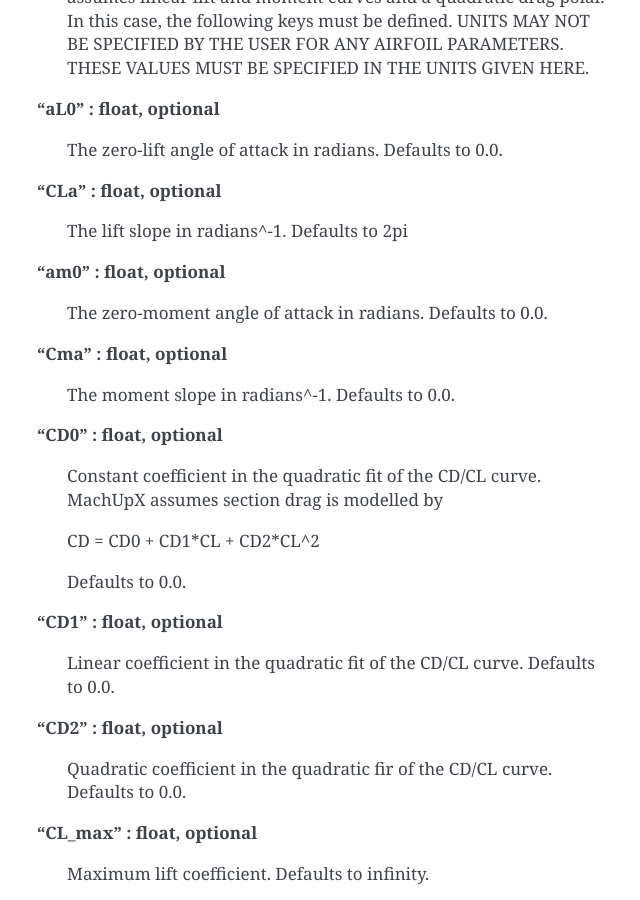
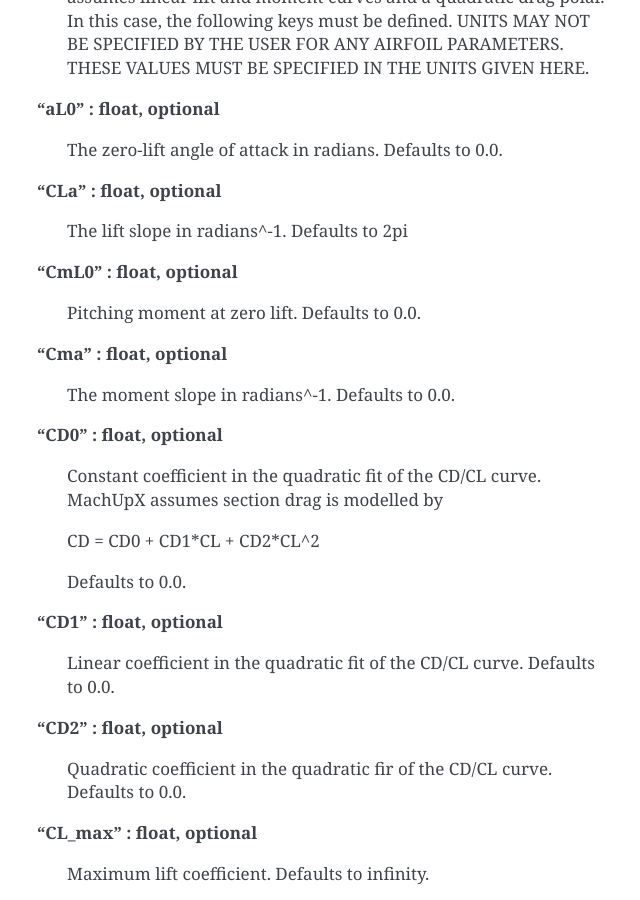
Before and after one commit to usuaero/MachUpX, a Sphinx documentation site: the page built from docs/source/creating_input_files.md, in a window 1280 px wide and 900 px high, scrolled down 17844 px. Shown: the whole window, without its empty margins (473-1113 px from the left). Built offline with Sphinx 7.4.7, drawn with Linux system fonts in a browser that asks for light colours; pages that are not in the unit, such as notebooks, are missing from menus.

Commit message:
Fixed typo in docs.

```diff
--- a/docs/source/creating_input_files.md
+++ b/docs/source/creating_input_files.md
@@ -432,8 +432,8 @@ Describes an aircraft. Stored as a .json file or a Python dictionary.
 >>>**"CLa" : float, optional**
 >>>>The lift slope in radians^-1. Defaults to 2pi
 >>>
->>>**"am0" : float, optional**
->>>>The zero-moment angle of attack in radians. Defaults to 0.0.
+>>>**"CmL0" : float, optional**
+>>>>Pitching moment at zero lift. Defaults to 0.0.
 >>>
 >>>**"Cma" : float, optional**
 >>>>The moment slope in radians^-1. Defaults to 0.0.
```
Also changed, not shown: 1 other file.
